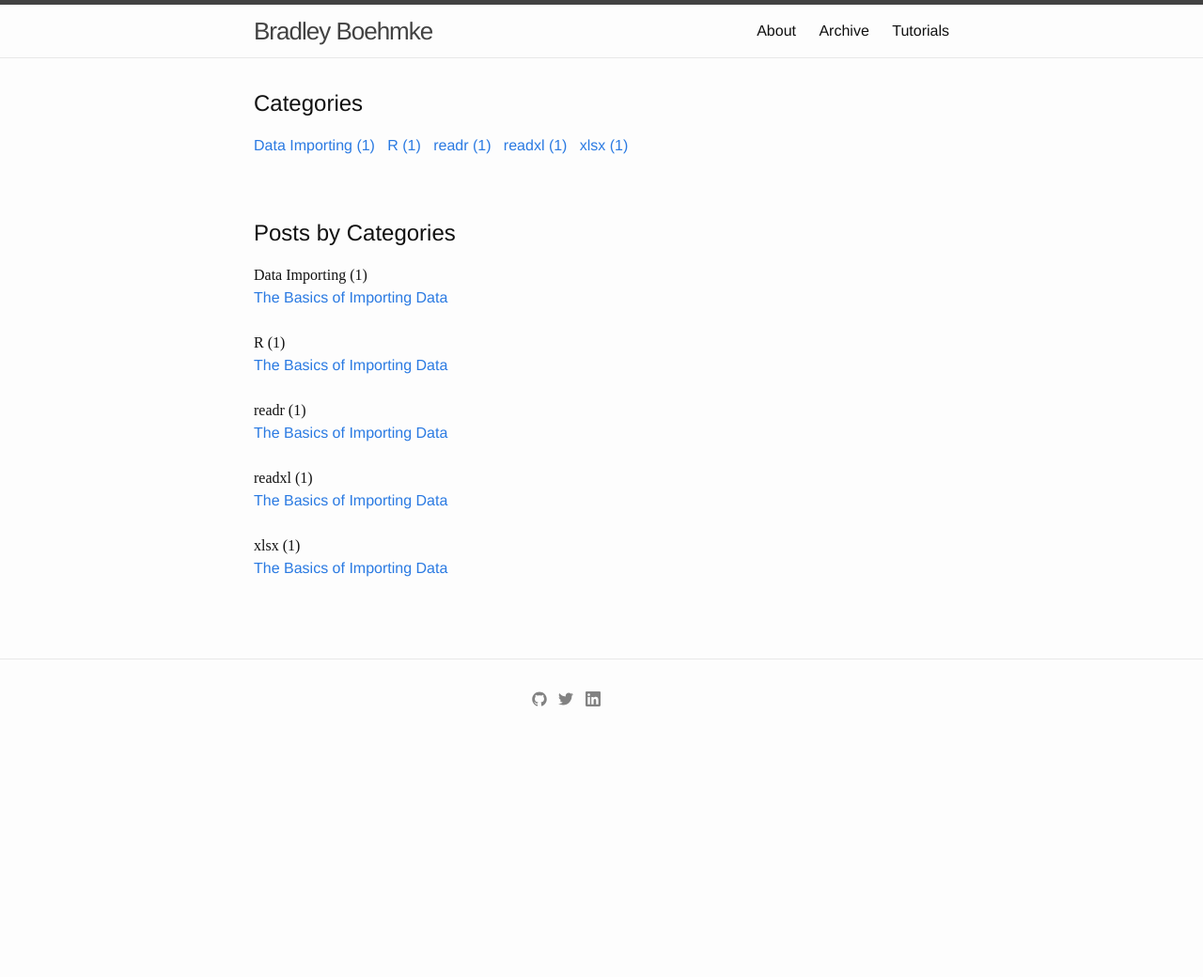
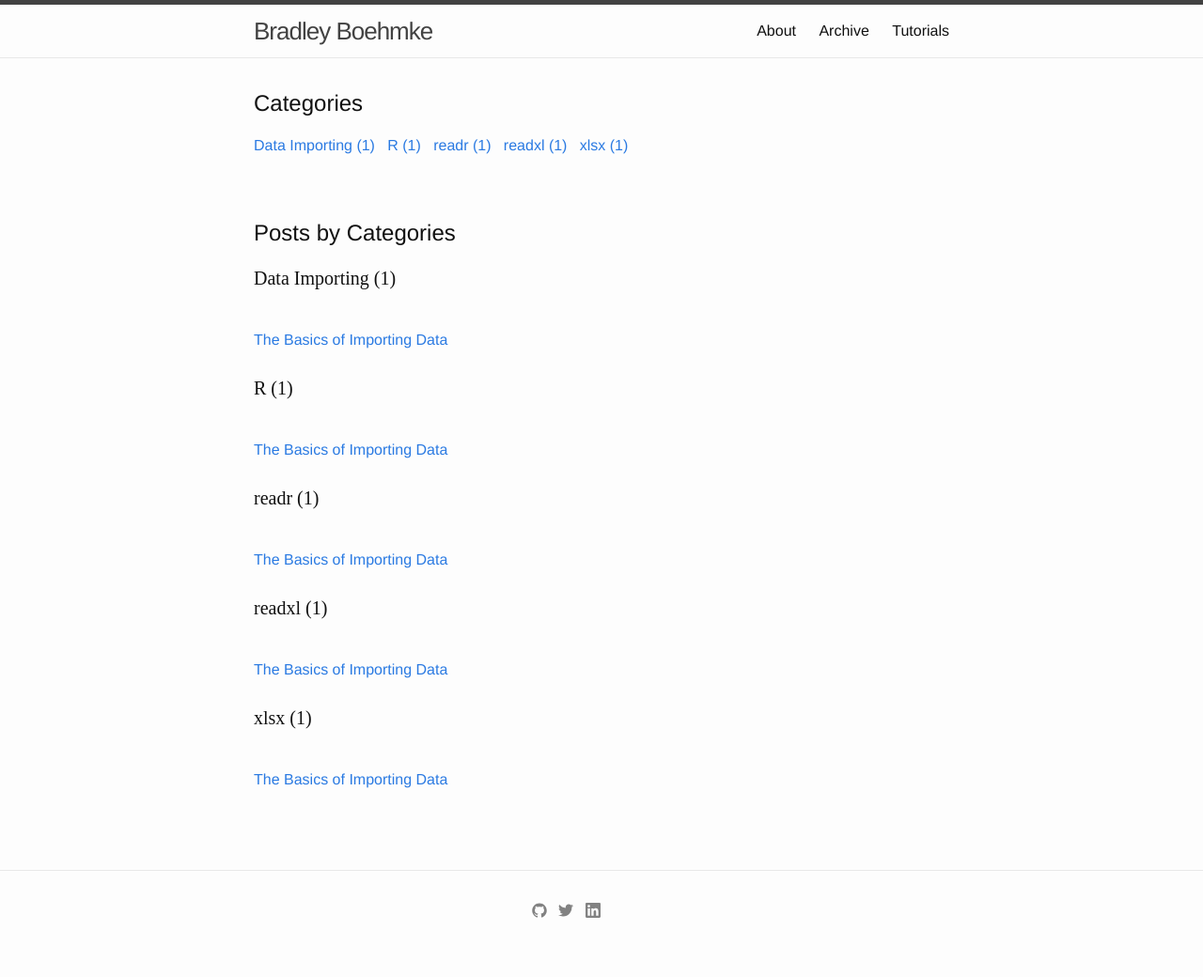
Before and after one commit to bradleyboehmke/bradleyboehmke, a Jekyll site: the page built from archivebycategory.md, in a window 1280 px wide. Shown: the whole page at 94% size. Built offline with Jekyll 4.4.1, drawn with Linux system fonts in a browser that asks for light colours; before the commit the page ends 900 px from its top, so only the background shows below that.

Commit message:
Update archivebycategory.md

```diff
--- a/archivebycategory.md
+++ b/archivebycategory.md
@@ -26,7 +26,7 @@
 
 <div id="index">
     {% for category in categories %}
-    <a name="{{ category[0] }}"></a><font face="Gentium Basic">{{ category[0] | replace:'-', ' ' }} ({{ category | last | size }}) </font><br>
+    <a name="{{ category[0] }}"></a><h4 style="font-family:Gentium Basic">{{ category[0] | replace:'-', ' ' }} ({{ category | last | size }}) </h4><br>
     {% assign sorted_posts = site.posts | sort: 'title' %}
     {% for post in sorted_posts %}
     {%if post.categories contains category[0]%}
```
